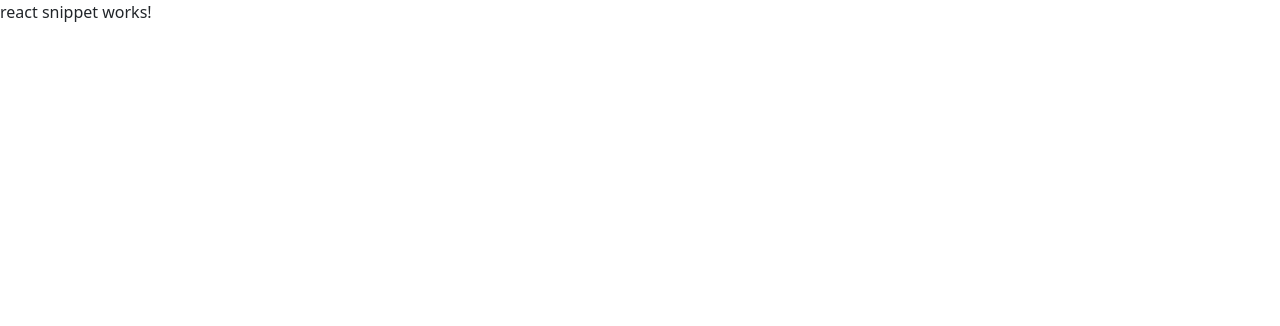
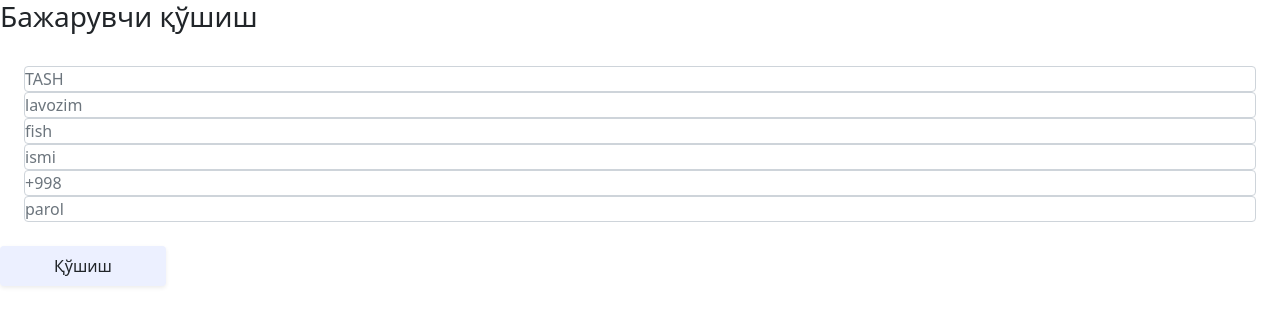
Before and after one commit to Saidmurodjon/touchId-ui, a React (Create React App) app: page /bajaruvchiqoshish in a window 1280 px wide. Shown: the top 326 px of the page. Built offline with nearby package versions, Linux system fonts and the light colour scheme.

Commit message:
Bajaruvchi qo'shish function yaratdim

```diff
--- a/src/components/button/Button.js
+++ b/src/components/button/Button.js
@@ -1,11 +1,11 @@
 import "./Button.css";
 const Button = (props) => {
-  const { name = "", ButtonFunction, ButtonStile} = props;
+  const { name = "", ButtonFunction, ButtonStyle} = props;
   return (
     <>
         <button
           onClick={() => ButtonFunction()}
-          className={`btn button-bg shadow-sm  ${ButtonStile}`}
+          className={`btn button-bg shadow-sm  ${ButtonStyle}`}
         >
           {name}
         </button>
--- a/src/view/bajaruvchilar/BajaruvchiQoshish.js
+++ b/src/view/bajaruvchilar/BajaruvchiQoshish.js
@@ -1,11 +1,100 @@
+import { useState } from "react";
+import axios from "axios";
+import Button from "../../components/button/Button";
 const BajaruvchiQoshish = () => {
-    console.log ( `react snippet works!` );
+  const [bajaruvchi, setBajaruvchi] = useState({
+    ismi: "",
+    fish: "",
+    tash: "",
+    lavozim: "",
+    tel: "",
+    parol: "",
+  });
+  const changeHandler = (e) => {
+    setBajaruvchi({ ...bajaruvchi, [e.target.name]: e.target.value });
+  };
+  const Send = async () => {
+    await axios
+      .post("https://government-backend.herokuapp.com/user", bajaruvchi)
+      .then((res) => {
+        alert("Bajaruvchi malumotlari qo'shildi.");
+      })
+      .catch((error) => console.log(error));
+    await setBajaruvchi({
+      ismi: "",
+      fish: "",
+      tash: "",
+      lavozim: "",
+      tel: "",
+      parol: "",
+    });
+  };
+  const Submit = (e) => {
+    e.preventDefault();
+  };
+  return (
+    <>
+      <div className="">
+        <h3>Бажарувчи қўшиш</h3>
+        <div className="">
+          <div className="">
+            <form onSubmit={Submit} className="globalBorder border-light p-4">
+              <input
+                className="form-control"
+                type="text"
+                placeholder="TASH"
+                name="tash"
+                value={bajaruvchi.tash}
+                onChange={changeHandler}
+              />
+              <input
+                className="form-control"
+                type="text"
+                placeholder="lavozim"
+                name="lavozim"
+                value={bajaruvchi.lavozim}
+                onChange={changeHandler}
+              />
+              <input
+                className="form-control"
+                type="text"
+                placeholder="fish"
+                name="fish"
+                value={bajaruvchi.fish}
+                onChange={changeHandler}
+              />
+              <input
+                className="form-control"
+                type="text"
+                placeholder="ismi"
+                name="ismi"
+                value={bajaruvchi.ismi}
+                onChange={changeHandler}
+              />
 
-    return (
-        <>
-            <p>react snippet works!</p>
-        </>
-    );
-}
+              <input
+                className="form-control"
+                type="text"
+                placeholder="+998"
+                name="tel"
+                value={bajaruvchi.tel}
+                onChange={changeHandler}
+              />
+              <input
+                className="form-control"
+                type="text"
+                placeholder="parol"
+                name="parol"
+                value={bajaruvchi.parol}
+                onChange={changeHandler}
+              />
+            </form>
+            <Button name="Қўшиш" ButtonFunction={Send} ButtonStyle="oq-button" />
+          </div>
+        </div>
+      </div>
+    </>
+  );
+};
 
 export default BajaruvchiQoshish;
--- a/src/view/bajaruvchilar/Bajaruvchilar.js
+++ b/src/view/bajaruvchilar/Bajaruvchilar.js
@@ -1,10 +1,11 @@
 import React, { useState, useEffect } from "react";
 import axios from "axios";
+import { useNavigate } from "react-router-dom";
 import BList from "../../components/bajaruvchilar/BList";
 import Button from "../../components/button/Button";
-// import {URL} from('../../config')
 function Bajaruvchilar() {
   const [bajaruvchilar, setBajaruvchilar] = useState([]);
+  const navigate = useNavigate();
   useEffect(() => {
     axios
       .get("https://government-backend.herokuapp.com/user")
@@ -15,13 +16,13 @@ function Bajaruvchilar() {
       .catch((error) => console.log(error));
   }, []);
   async function Bqoshish(params) {
-    console.log("ishladi12");
+    navigate("/bajaruvchiqoshish");
   }
   return (
     <>
       <div className="container">
         <h4>bajaruvchi</h4>
-        <Button name={"Бажарувчи қўшиш"} ButtonFunction={Bqoshish} />
+        <Button name={"Бажарувчи қўшиш"} ButtonFunction={Bqoshish} ButtonStyle="oq-button"/>
         <BList bajaruvchilar={bajaruvchilar} />
       </div>
     </>
```
